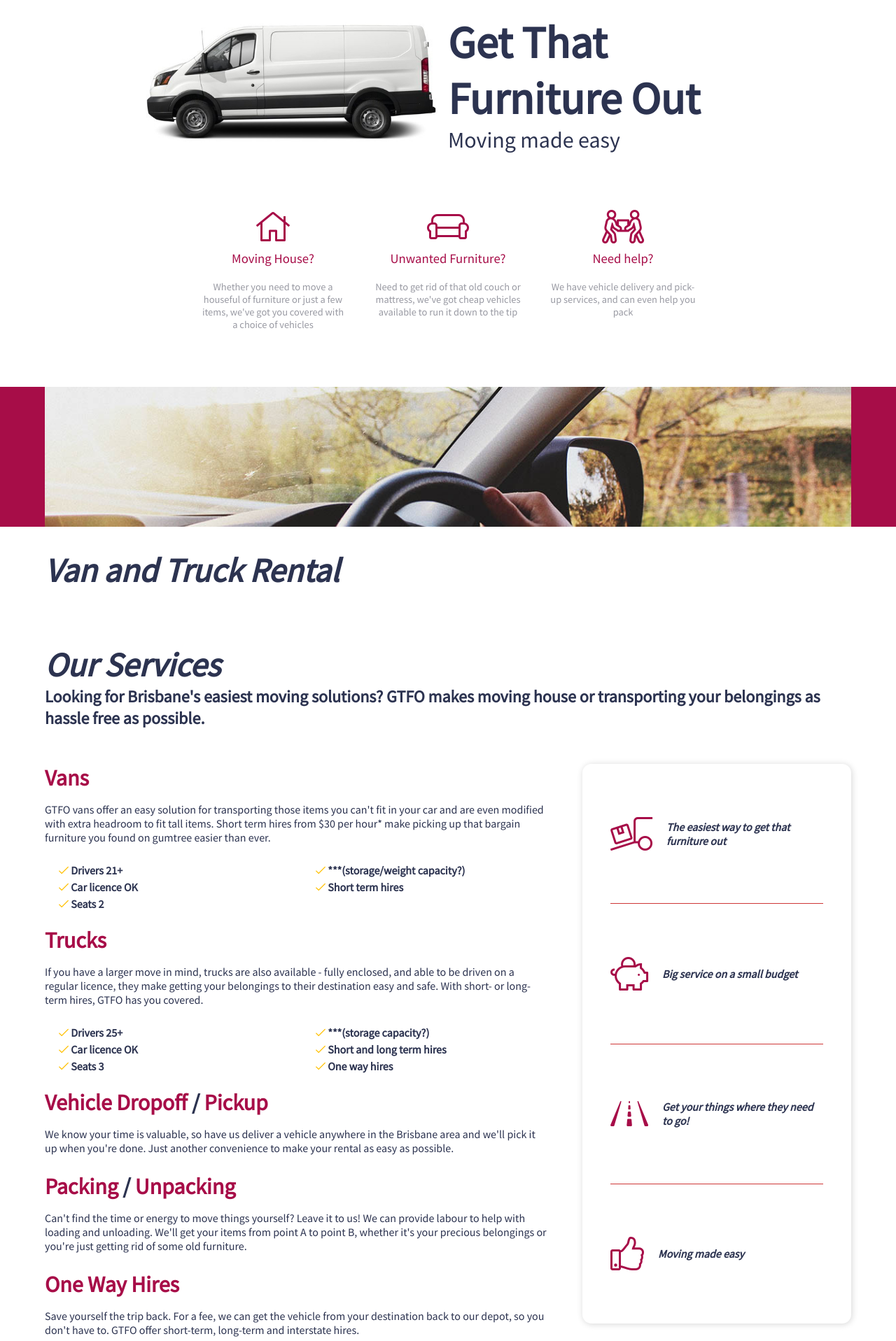
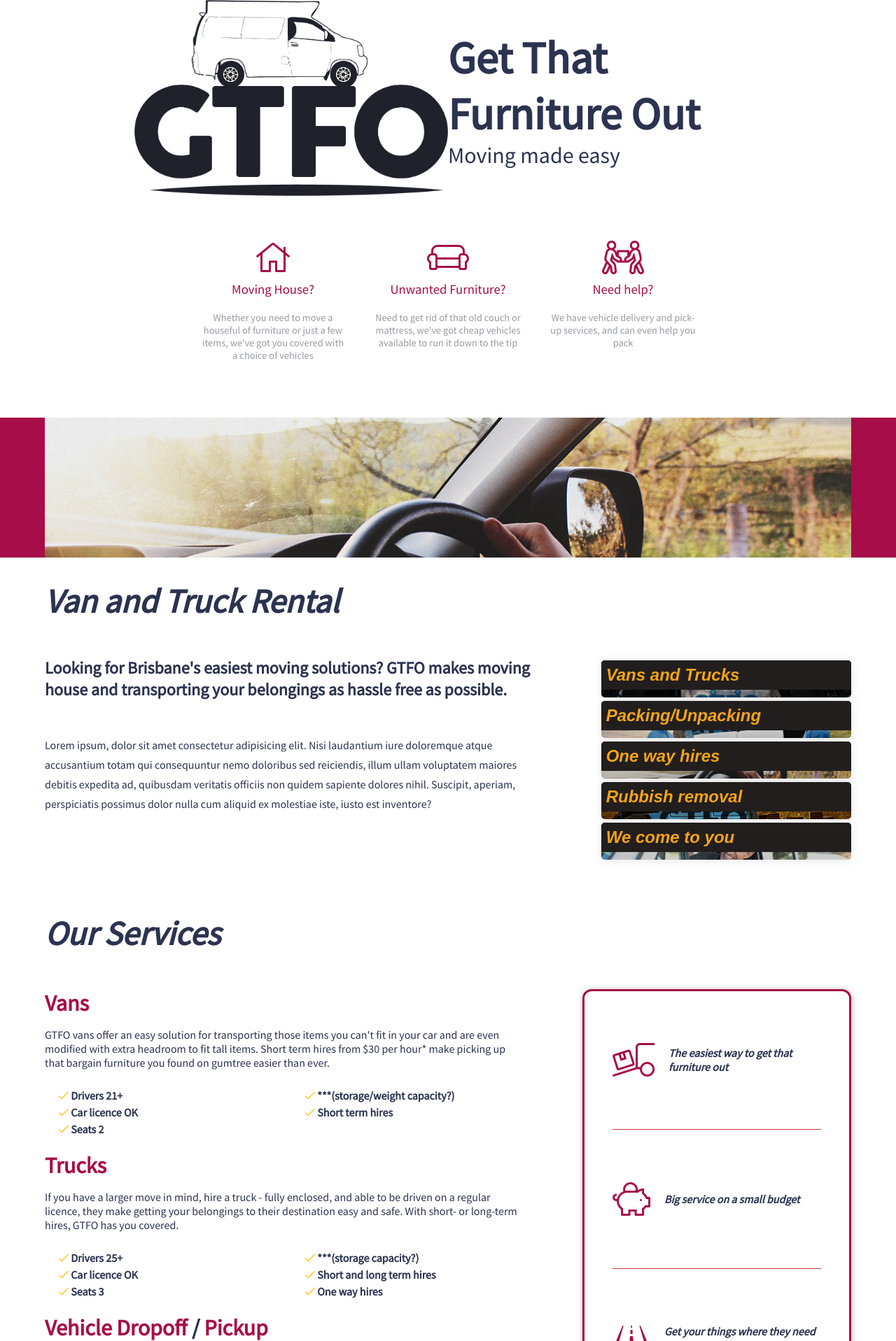
Before and after one commit to mbeloff/clean-template, a PHP site: page / in a window 1280 px wide. Shown: the part 100-2017 px from the top of the page at 70% size. Run offline with PHP 8.4, Linux system fonts and the light colour scheme; some libraries are stand-ins or nearby versions.

Commit message:
lots of tweaks

```diff
--- a/css/_base.scss
+++ b/css/_base.scss
@@ -8,7 +8,7 @@ $dark: #2c3350;
 $grey: #999aa3;
 $break-med: 768px;
 $break-small: 400px;
-$shadow: 1px 1px 10px rgba(0, 0, 0, 0.164);
+$shadow: 1px 1px 10px rgba(0, 0, 0, 0.26);
 
 
 *,
@@ -41,7 +41,8 @@ body {
   min-height: 100%;
 
   @media only screen and (max-width: $break-small) {
-    width: 95%;
+    width: 100%;
+    padding: 20px;
   }
 }
 
--- a/css/_booking.scss
+++ b/css/_booking.scss
@@ -128,8 +128,6 @@
 
 .selectdiv {
   position: relative;
-  /*Don't really need this just for demo styling*/
-
   float: left;
   min-width: 200px;
   margin: 50px 33%;
--- a/css/_images.scss
+++ b/css/_images.scss
@@ -37,6 +37,15 @@
   background-image: url(../img/driving-2.jpg);
 }
 
+.vehicle-img {
+  background-image: url(../img/van.jpg);
+  background-repeat: no-repeat;
+  background-position: center;
+  background-size: contain;
+  width: 100%;
+  height: 100%;
+}
+
 .banner-img {
   width: 90%;
   max-width: 1200px;
@@ -45,3 +54,13 @@
   background-position: center center;
   background-size: cover;
 }
+
+
+
+.intro-img-1 {
+  background-image: url(../img/van-side-open.jpg);
+  margin-right: 10px;
+}
+.intro-img-2 {
+  background-image: url(../img/van-interior.jpg)
+}
--- a/css/_intro.scss
+++ b/css/_intro.scss
@@ -1,3 +1,101 @@
+
+
 .intro-section {
   margin-bottom: 75px;
 }
+
+.intro-top {
+  margin-bottom: 100px;
+}
+
+.intro-grid {
+  display: grid;
+  grid-template-columns: 2fr 1fr;
+  grid-gap: 80px;
+  @media only screen and (max-width: $break-med){
+    grid-template-columns: 1fr;
+  }
+}
+
+.service-flex {
+  width: 100%;
+  grid-column: 2/3;
+  display: flex;
+  flex-direction: column;
+  flex-wrap: wrap;
+  @media only screen and (max-width: $break-med){
+    grid-column: 1/2;
+    grid-row: 2/3;
+    align-content: center;
+  }
+
+}
+
+.service-img {
+  flex: 1;
+  height: 120px;
+  background-size: cover;
+  background-position: center;
+  margin-top: 5px;
+  box-shadow: 1px 1px 15px rgba(0, 0, 0, 0.096);
+  border-radius: 5px;
+  overflow:hidden;
+  @media only screen and (max-width: $break-med){
+    width: 100%;
+    height: 120px;
+  }
+}
+
+.service-img-overlay {
+    color: white;
+    overflow: hidden;
+  height: 100%;
+  background: rgba(0, 0, 0, 0.2);
+  transition: background 500ms ease;
+}
+
+
+.intro-text {
+  margin-bottom: 1em;
+  line-height: 1.75em;
+}
+
+.intro-left {
+  display: flex;
+  flex-direction: column;
+  align-content: space-between;
+}
+
+.overlay-heading {
+  margin-bottom: 10px;
+  font-style: italic;
+  color: rgb(243, 165, 21);
+  padding: 7px;
+  font-family: arial;
+  font-weight: 600;
+  background: rgb(34, 30, 30);
+  display: flex;
+  justify-content: space-between;
+  align-items: center;
+  i {
+    color: rgb(255, 212, 21);
+    margin-right: 5px;
+  }
+}
+
+.intro-bottom {
+  display: flex;
+  flex: 1;
+  height: fit-content;
+  margin-bottom: -50px;
+}
+
+.intro-img {
+  width: 50%;
+  height: 100%;
+  background-position: center center;
+  background-size: cover;
+  @media only screen and (max-width: $break-med){
+    height: 200px;
+  }
+}
--- a/css/_services.scss
+++ b/css/_services.scss
@@ -3,10 +3,6 @@
   display: grid;
   grid-template-columns: 2fr 1fr;
   grid-template-rows: auto;
-  & .section-heading {
-    margin-bottom: 0;
-
-  }
   @media only screen and (max-width: $break-med){
     grid-template-columns: auto;
     grid-template-rows: auto auto;
@@ -15,7 +11,7 @@
 
 .services-left {
   grid-column: 1/2;
-  margin-right: 50px;
+  margin-right: 80px;
   @media only screen and (max-width: $break-med){
     margin-right: 0;
   }
@@ -27,6 +23,7 @@
   max-height: 800px;
   flex-direction: column;
   box-shadow: $shadow;
+  border: 3px solid $prime;
   border-radius: 13px;
   padding-left: 40px;
   padding-right: 40px;
@@ -89,7 +86,7 @@
     & li {
       margin-left: 20px;
       font-weight: 600;
-
+      color: $dark;
       .fal {
         color: #ffc001;
       }
--- a/css/styles.css
+++ b/css/styles.css
@@ -83,6 +92,13 @@ body {
   margin: auto;
   background-position: center center;
   background-size: cover; }
+
+.intro-img-1 {
+  background-image: url(../img/van-side-open.jpg);
+  margin-right: 10px; }
+
+.intro-img-2 {
+  background-image: url(../img/van-interior.jpg); }
 
 .booking-form {
   max-width: 642px;
@@ -263,8 +278,6 @@ select::-ms-expand {
       grid-template-columns: 2fr 1fr;
   -ms-grid-rows: auto;
       grid-template-rows: auto; }
-  .services-section .section-heading {
-    margin-bottom: 0; }
   @media only screen and (max-width: 768px) {
     .services-section {
       -ms-grid-columns: auto;
@@ -276,7 +289,7 @@ select::-ms-expand {
   -ms-grid-column: 1;
   -ms-grid-column-span: 1;
   grid-column: 1/2;
-  margin-right: 50px; }
+  margin-right: 80px; }
   @media only screen and (max-width: 768px) {
     .services-left {
       margin-right: 0; } }
@@ -293,8 +306,9 @@ select::-ms-expand {
   -webkit-box-direction: normal;
       -ms-flex-direction: column;
           flex-direction: column;
-  -webkit-box-shadow: 1px 1px 10px rgba(0, 0, 0, 0.164);
-          box-shadow: 1px 1px 10px rgba(0, 0, 0, 0.164);
+  -webkit-box-shadow: 1px 1px 10px rgba(0, 0, 0, 0.26);
+          box-shadow: 1px 1px 10px rgba(0, 0, 0, 0.26);
+  border: 3px solid #a70d48;
   border-radius: 13px;
   padding-left: 40px;
   padding-right: 40px; }
@@ -388,6 +403,127 @@ select::-ms-expand {
 
 .intro-section {
   margin-bottom: 75px; }
+
+.intro-top {
+  margin-bottom: 100px; }
+
+.intro-grid {
+  display: -ms-grid;
+  display: grid;
+  -ms-grid-columns: 2fr 1fr;
+      grid-template-columns: 2fr 1fr;
+  grid-gap: 80px; }
+  @media only screen and (max-width: 768px) {
+    .intro-grid {
+      -ms-grid-columns: 1fr;
+          grid-template-columns: 1fr; } }
+
+.service-flex {
+  width: 100%;
+  -ms-grid-column: 2;
+  -ms-grid-column-span: 1;
+  grid-column: 2/3;
+  display: -webkit-box;
+  display: -ms-flexbox;
+  display: flex;
+  -webkit-box-orient: vertical;
+  -webkit-box-direction: normal;
+      -ms-flex-direction: column;
+          flex-direction: column;
+  -ms-flex-wrap: wrap;
+      flex-wrap: wrap; }
+  @media only screen and (max-width: 768px) {
+    .service-flex {
+      -ms-grid-column: 1;
+      -ms-grid-column-span: 1;
+      grid-column: 1/2;
+      -ms-grid-row: 2;
+      -ms-grid-row-span: 1;
+      grid-row: 2/3;
+      -ms-flex-line-pack: center;
+          align-content: center; } }
+
+.service-img {
+  -webkit-box-flex: 1;
+      -ms-flex: 1;
+          flex: 1;
+  height: 120px;
+  background-size: cover;
+  background-position: center;
+  margin-top: 5px;
+  -webkit-box-shadow: 1px 1px 15px rgba(0, 0, 0, 0.096);
+          box-shadow: 1px 1px 15px rgba(0, 0, 0, 0.096);
+  border-radius: 5px;
+  overflow: hidden; }
+  @media only screen and (max-width: 768px) {
+    .service-img {
+      width: 100%;
+      height: 120px; } }
+
+.service-img-overlay {
+  color: white;
+  overflow: hidden;
+  height: 100%;
+  background: rgba(0, 0, 0, 0.2);
+  -webkit-transition: background 500ms ease;
+  transition: background 500ms ease; }
+
+.intro-text {
+  margin-bottom: 1em;
+  line-height: 1.75em; }
+
+.intro-left {
+  display: -webkit-box;
+  display: -ms-flexbox;
+  display: flex;
+  -webkit-box-orient: vertical;
+  -webkit-box-direction: normal;
+      -ms-flex-direction: column;
+          flex-direction: column;
+  -ms-flex-line-pack: justify;
+      align-content: space-between; }
+
+.overlay-heading {
+  margin-bottom: 10px;
+  font-style: italic;
+  color: #f3a515;
+  padding: 7px;
+  font-family: arial;
+  font-weight: 600;
+  background: #221e1e;
+  display: -webkit-box;
+  display: -ms-flexbox;
+  display: flex;
+  -webkit-box-pack: justify;
+      -ms-flex-pack: justify;
+          justify-content: space-between;
+  -webkit-box-align: center;
+      -ms-flex-align: center;
+          align-items: center; }
+  .overlay-heading i {
+    color: #ffd415;
+    margin-right: 5px; }
+
+.intro-bottom {
+  display: -webkit-box;
+  display: -ms-flexbox;
+  display: flex;
+  -webkit-box-flex: 1;
+      -ms-flex: 1;
+          flex: 1;
+  height: -webkit-fit-content;
+  height: -moz-fit-content;
+  height: fit-content;
+  margin-bottom: -50px; }
+
+.intro-img {
+  width: 50%;
+  height: 100%;
+  background-position: center center;
+  background-size: cover; }
+  @media only screen and (max-width: 768px) {
+    .intro-img {
+      height: 200px; } }
 
 .footer {
   position: absolute;
@@ -732,62 +879,6 @@ a {
 .img-van-open {
   background-image: url(../img/van-side-open.jpg); }
 
-.service-flex {
-  width: 100%;
-  -ms-grid-row: 1;
-  -ms-grid-column: 2;
-  grid-area: sidegrid;
-  display: -webkit-box;
-  display: -ms-flexbox;
-  display: flex;
-  -webkit-box-orient: vertical;
-  -webkit-box-direction: normal;
-      -ms-flex-direction: column;
-          flex-direction: column;
-  -ms-flex-wrap: wrap;
-      flex-wrap: wrap; }
-
-.service-img {
-  -webkit-box-flex: 1;
-      -ms-flex: 1;
-          flex: 1;
-  height: 100px;
-  border-top: 2px solid #a70d48;
-  background-size: cover;
-  background-position: center;
-  -webkit-box-shadow: 1px 1px 15px rgba(0, 0, 0, 0.096);
-          box-shadow: 1px 1px 15px rgba(0, 0, 0, 0.096); }
-
-.service-img-overlay {
-  color: white;
-  overflow: hidden;
-  height: 100%;
-  background: rgba(0, 0, 0, 0.2);
-  -webkit-transition: background 500ms ease;
-  transition: background 500ms ease; }
-  .service-img-overlay:hover {
-    background: rgba(0, 0, 0, 0.8); }
-
-.overlay-heading {
-  margin-bottom: 10px;
-  color: white;
-  padding: 7px;
-  font-family: arial;
-  font-weight: 800;
-  background: #a70d48;
-  display: -webkit-box;
-  display: -ms-flexbox;
-  display: flex;
-  -webkit-box-pack: justify;
-      -ms-flex-pack: justify;
-          justify-content: space-between;
-  -webkit-box-align: center;
-      -ms-flex-align: center;
-          align-items: center; }
-  .overlay-heading i {
-    color: #ffd415;
-    margin-right: 5px; }
-
 .overlay-p {
   display: none;
   padding: 20px;
--- a/css/styles.scss
+++ b/css/styles.scss
@@ -21,6 +21,7 @@ a {
   align-items: center;
   justify-content: space-between;
   height: 100px;
+
   @media only screen and (max-width: $break-small) {
     justify-content: flex-end;
   }
@@ -29,7 +30,8 @@ a {
 .nav-left {
   font-weight: 600;
   font-size: 2.5em;
-  @media only screen and (max-width: $break-small){
+
+  @media only screen and (max-width: $break-small) {
     display: none;
   }
 }
@@ -41,10 +43,12 @@ a {
 
 .nav-link {
   margin-left: 10px;
+
   &:hover {
     color: $prime;
   }
-  @media only screen and (max-width: $break-med){
+
+  @media only screen and (max-width: $break-med) {
     margin-left: 5px;
     font-size: .8em;
   }
@@ -67,12 +71,15 @@ a {
   width: 175px;
   line-height: 1.4em;
   background: white;
- padding: 10px 15px;;
+  padding: 10px 15px;
+  ;
   border-radius: 2px;
   box-shadow: $shadow;
+
   ul {
     list-style: none;
   }
+
   a {
     font-weight: 600;
   }
@@ -90,11 +97,13 @@ a {
   border-radius: 20px;
   font-weight: 600;
   border: 1px solid $prime;
+
   &:hover {
     background: $second;
 
   }
-  @media only screen and (max-width: $break-med){
+
+  @media only screen and (max-width: $break-med) {
     padding: 5px 10px;
   }
 }
@@ -112,8 +121,10 @@ a {
     "image sub";
   align-items: center;
   margin-bottom: 60px;
-  @media only screen and (max-width: $break-med){
+
+  @media only screen and (max-width: $break-med) {
     margin-bottom: 30px;
+    width: 80%;
   }
 
   @media only screen and (max-width: $break-small) {
@@ -144,6 +155,7 @@ a {
 .header-right {
   padding-left: 20px;
   width: 100%;
+  color: $second;
 }
 
 .header-heading {
@@ -158,7 +170,7 @@ a {
   }
 
   @media only screen and (max-width: 580px) {
-    font-size: 2em;
+    font-size: 1.75em;
   }
 }
 
@@ -173,6 +185,7 @@ a {
 
   @media only screen and (max-width: $break-small) {
     justify-self: center;
+    font-size: 1.5em;
   }
 }
 
@@ -183,7 +196,8 @@ a {
   grid-template-columns: 3fr 2fr;
   grid-gap: 2em;
   margin-bottom: 1em;
-  @media only screen and (max-width: $break-med){
+
+  @media only screen and (max-width: $break-med) {
     grid-template-areas:
       "content"
       "sidegrid";
@@ -200,7 +214,8 @@ a {
   color: $prime;
   text-align: right;
   font-size: 0.75em;
-  @media only screen and (max-width: $break-med){
+
+  @media only screen and (max-width: $break-med) {
     text-align: left;
   }
 }
@@ -217,8 +232,12 @@ a {
     width: 95%;
 
   }
+
   @media only screen and (max-width: $break-small) {
-
+    margin-bottom: 30px;
+    & .fal {
+      font-size: 1.5em;
+    }
   }
 
   .option {
@@ -236,6 +255,7 @@ a {
       margin-bottom: 20px;
       color: $prime;
       font-weight: 400;
+
       @media only screen and (max-width: $break-med) {
         margin-bottom: 10px;
       }
@@ -255,6 +275,9 @@ a {
   width: 100%;
   margin-bottom: 2em;
   position: relative;
+  @media only screen and (max-width: $break-small){
+    display: none;
+  }
 }
 
 
@@ -263,7 +286,8 @@ a {
   font-size: 3em;
   margin-bottom: 50px;
   font-style: italic;
-  @media only screen and (max-width: $break-med){
+
+  @media only screen and (max-width: $break-med) {
     margin-bottom: 50px;
   }
 }
@@ -316,7 +340,8 @@ a {
   font-size: 3em;
   transform: rotate(-30deg);
   box-shadow: 0px 0px 0px 5px white;
-  @media only screen and (max-width: $break-med){
+
+  @media only screen and (max-width: $break-med) {
     transform: rotate(-37deg);
     right: -50%;
     font-size: 3.5em
@@ -342,55 +367,6 @@ a {
   background-image: url(../img/van-side-open.jpg)
 }
 
-.service-flex {
-  width: 100%;
-  grid-area: sidegrid;
-  display: flex;
-  flex-direction: column;
-  flex-wrap: wrap;
-}
-
-.service-img {
-  flex: 1;
-  height: 100px;
-  border-top: 2px solid $prime;
-  background-size: cover;
-  background-position: center;
-  // margin-bottom: 5px;
-  box-shadow: 1px 1px 15px rgba(0, 0, 0, 0.096);
-
-  // border-radius: 5px;
-}
-
-.service-img-overlay {
-    color: white;
-    overflow: hidden;
-  height: 100%;
-  background: rgba(0, 0, 0, 0.2);
-  &:hover {
-    background: rgba(0, 0, 0, 0.8);
-  }
-  transition: background 500ms ease;
-}
-
-
-
-.overlay-heading {
-  margin-bottom: 10px;
-  color: white;
-  padding: 7px;
-  font-family: arial;
-  font-weight: 800;
-  background: $prime;
-  display: flex;
-  justify-content: space-between;
-  align-items: center;
-  i {
-    color: rgb(255, 212, 21);
-    margin-right: 5px;
-  }
-}
-
 .overlay-p {
   display: none;
   padding: 20px;
@@ -411,6 +387,7 @@ a {
   border-radius: 30px;
   font-weight: 600;
   border: 1px solid $prime;
+
   &:hover {
     background: $second;
     color: $prime;
@@ -419,10 +396,12 @@ a {
 
 //map section
 .map-section {
-  background: #3333;
+  background: rgba(128, 128, 128, 0.158);
   display: flex;
   padding: 20px;
-  @media only screen and (max-width: $break-small){
+  margin-bottom: 50px;
+  box-shadow: $shadow;
+  @media only screen and (max-width: $break-small) {
     padding: 0;
   }
 }
@@ -439,12 +418,14 @@ a {
 
 //google maps
 .mapouter {
-  text-align:right;
+  text-align: right;
 }
+
 .gmap_canvas {
-  overflow:hidden;
-  background:none!important;
+  overflow: hidden;
+  background: none !important;
 }
+
 #gmap_canvas {
   width: 100%;
   height: 300px;
@@ -481,7 +462,8 @@ a {
   display: flex;
   flex-direction: column;
   padding: 10px;
-  @media only screen and (max-width: $break-small){
+
+  @media only screen and (max-width: $break-small) {
     font-size: .8em;
   }
 }
--- a/index.html
+++ b/index.html
@@ -19,9 +19,9 @@
           <a href="/index.html" class="nav-logo">GTFO</a>
         </div>
         <div class="nav-right">
-          <a href="/index.html" class="nav-link">About Us</a>
+          <a href="#intro" class="nav-link">About Us</a>
           <div class="nav-droplink" style="position: relative">
-            <a href="#" class="nav-link">Services</a>
+            <a href="#services" class="nav-link">Services</a>
             <div class="dropdown">
               <ul>
                 <li><a class="nav-link" href="#services">Van Rentals</a></li>
@@ -39,7 +39,7 @@
     <div class="content-wrap">
       <main>
         <div class="header-container">
-          <div class="header-left"><img src="/img/van.jpg" alt=""></div>
+          <div class="header-left"><img src="/img/logo-min-rc.png" alt=""></div>
           <h1 class="header-heading">Get That Furniture Out</h1>
           <p class="header-p">Moving made easy</p>
         </div>
@@ -48,21 +48,21 @@
             <div class="option">
               <div class="option-img"><i class="fal fa-home fa-3x"></i></div>
               <div class="option-text">
-                <h3 class="option-heading">Moving House?</h1>
+                <h3 class="option-heading">Moving House?</h3>
                 <p class="option-p">Whether you need to move a houseful of furniture or just a few items, we've got you covered with a choice of vehicles</p>
               </div>
             </div>
             <div class="option">
               <div class="option-img"><i class="fal fa-couch fa-3x"></i></div>
               <div class="option-text">
-                <h3 class="option-heading">Unwanted Furniture?</h1>
+                <h3 class="option-heading">Unwanted Furniture?</h3>
                 <p class="option-p">Need to get rid of that old couch or mattress, we've got cheap vehicles available to run it down to the tip</p>
               </div>
             </div>
             <div class="option">
               <div class="option-img"><i class="fal fa-people-carry fa-3x"></i></div>
               <div class="option-text">
-                <h3 class="option-heading">Need help?</h1>
+                <h3 class="option-heading">Need help?</h3>
                 <p class="option-p">We have vehicle delivery and pick-up services, and can even help you pack</p>
               </div>
             </div>
@@ -74,25 +74,60 @@
         </div>
 
 
-        <section class="intro-section">
+        <section class="intro-section" id="intro">
           <div class="container">
             <h2 class="section-heading">Van and Truck Rental</h2>
-            <div class="vehicle-select">
-              <div class="vehicle-van">
+            <div class="intro-grid">
+
+              <div class="intro-left">
+                <div class="intro-top">
+                  <p class="services-intro">Looking for Brisbane's easiest moving solutions? GTFO makes moving house and transporting your belongings as hassle free as possible. </p>
+                <p class="intro-text">Lorem ipsum, dolor sit amet consectetur adipisicing elit. Nisi laudantium iure doloremque atque accusantium totam qui consequuntur nemo doloribus sed reiciendis, illum ullam voluptatem maiores debitis expedita ad, quibusdam veritatis officiis non quidem sapiente dolores nihil. Suscipit, aperiam, perspiciatis possimus dolor nulla cum aliquid ex molestiae iste, iusto est inventore?</p>
+                </div>
+
+                <div class="intro-bottom">
+                  <div class="intro-img intro-img-1"></div>
+                  <div class="intro-img intro-img-2"></div>
+                </div>
 
               </div>
-              <div class="vehicle-truck">
-
+              <div class="service-flex">
+                <div class="service-img services-item-1">
+                  <div class="service-img-overlay">
+                    <h2 class="overlay-heading">Vans and Trucks</h2>
                   </div>
                 </div>
+                <div class="service-img services-item-2">
+                  <div class="service-img-overlay">
+                    <h2 class="overlay-heading">Packing/Unpacking</h2>
+                  </div>
+                </div>
+                <div class="service-img services-item-3">
+                  <div class="service-img-overlay">
+                    <h2 class="overlay-heading">One way hires</h2>
+                  </div>
+                </div>
+                <div class="service-img services-item-4">
+                  <div class="service-img-overlay">
+                    <h2 class="overlay-heading">Rubbish removal</h2>
+                  </div>
+                </div>
+                <div class="service-img services-item-5">
+                  <div class="service-img-overlay">
+                    <h2 class="overlay-heading">We come to you</h2>
+                  </div>
+                </div>
+              </div>
+            </div>
+
           </div>
         </section>
 
         <div class="container">
-          <section class="services-section">
+          <section class="services-section" id="services">
 
             <h2 class="section-heading">Our Services</h2>
-            <p class="services-intro">Looking for Brisbane's easiest moving solutions? GTFO makes moving house or transporting your belongings as hassle free as possible. </p>
+
             <div class="services-left">
 
               <div class="service-details">
@@ -108,7 +143,7 @@
               </div>
               <div class="service-details">
                 <h2 class="service-heading">Trucks</h2>
-                <p class="service-p">If you have a larger move in mind, trucks are also available - fully enclosed, and able to be driven on a regular licence, they make getting your belongings to their destination easy and safe. With short- or long-term hires, GTFO has you covered.</p>
+                <p class="service-p">If you have a larger move in mind, hire a truck - fully enclosed, and able to be driven on a regular licence, they make getting your belongings to their destination easy and safe. With short- or long-term hires, GTFO has you covered.</p>
                 <ul>
                   <li><i class="fal fa-check"></i> Drivers 25+</li>
                   <li><i class="fal fa-check"></i> Car licence OK</li>
@@ -119,15 +154,15 @@
                 </ul>
               </div>
               <div class="service-details">
-                <h2 class="service-heading">Vehicle Dropoff<span> / </span>Pickup</h2>
+                <h3 class="service-heading">Vehicle Dropoff<span> / </span>Pickup</h3>
                 <p class="service-p">We know your time is valuable, so have us deliver a vehicle anywhere in the Brisbane area and we'll pick it up when you're done. Just another convenience to make your rental as easy as possible.</p>
               </div>
               <div class="service-details">
-                <h2 class="service-heading">Packing<span> / </span>Unpacking</h2>
+                <h3 class="service-heading">Packing<span> / </span>Unpacking</h3>
                 <p class="service-p">Can't find the time or energy to move things yourself? Leave it to us! We can provide labour to help with loading and unloading. We'll get your items from point A to point B, whether it's your precious belongings or you're just getting rid of some old furniture. </p>
               </div>
               <div class="service-details">
-                <h2 class="service-heading">One Way Hires</h2>
+                <h3 class="service-heading">One Way Hires</h3>
                 <p class="service-p">Save yourself the trip back. For a fee, we can get the vehicle from your destination back to our depot, so you don't have to. GTFO offer short-term, long-term and interstate hires.</p>
               </div>
             </div>
@@ -292,11 +327,9 @@
                 </div>
           </section>
         </div>
-
-    </div>
         <section class="map-section">
           <div class="container">
-        <h1 class="map-heading">Our Location</h1>
+            <h2 class="map-heading">Our Location</h2>
             <p class="map-address">100 Longlands St, Woolloongabba QLD 4102</p>
             <div class="mapouter">
               <div class="address-container"></div>
@@ -307,6 +340,8 @@
         </section>
 
       </main>
+    </div>
+
 
 
     <footer class="footer">
```
Also changed, not shown: other parts of css/styles.css (+36 -13 lines), js/scripts.js (+0 -9 lines), img/logo-full.png (added), img/logo-min-rc.png (added), img/logo-min.png (added), 1 other file. Lines whose indentation alone changed are shown as unchanged.
